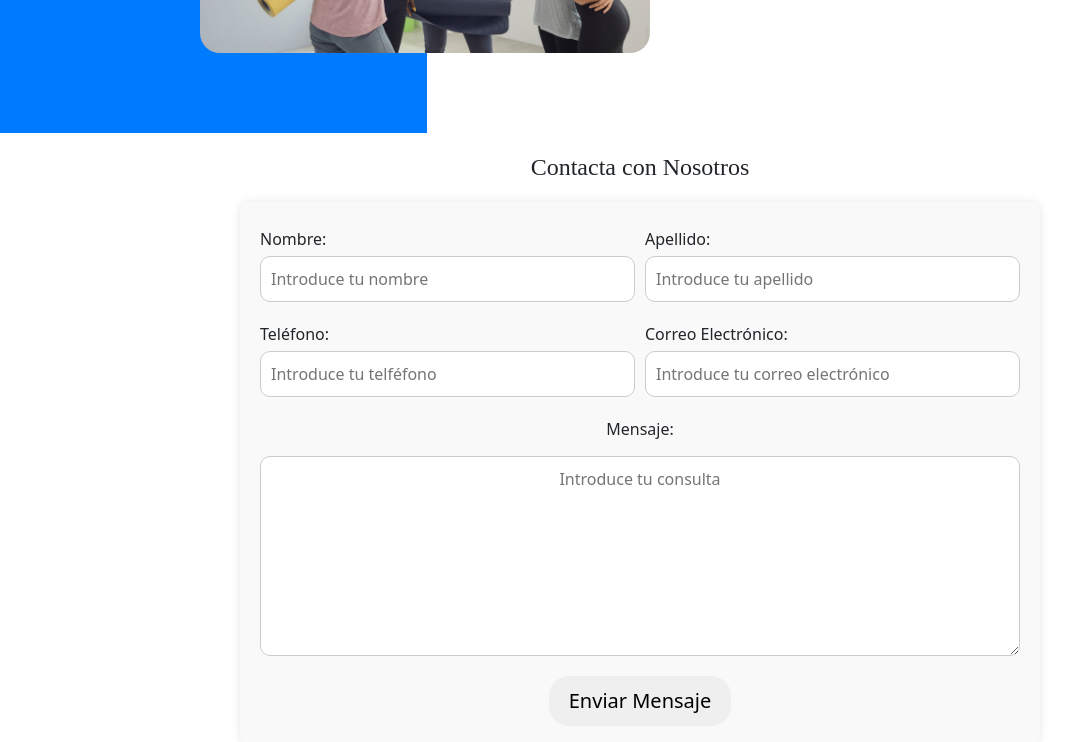
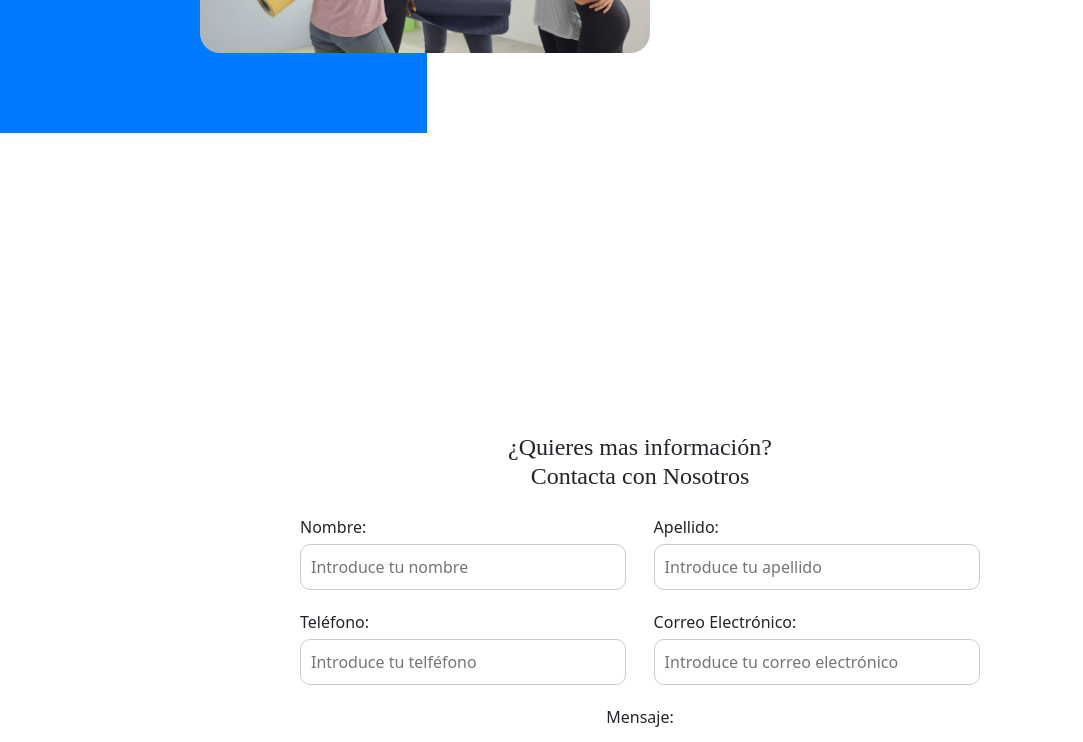
Before and after one commit to GabrielaRamos79/inner_visual_final_project, a React (Vite) app in the folder client/InnerVisual/: page / in a window 1280 px wide. Shown: the part 2540-3282 px from the top of the page, without its empty margins (0-1083 px from the left). Built offline with nearby package versions, Linux system fonts and the light colour scheme.

Commit message:
style Jobs and Contact

```diff
--- a/client/InnerVisual/src/components/contact/Contact.jsx
+++ b/client/InnerVisual/src/components/contact/Contact.jsx
@@ -5,25 +5,19 @@ const Contact = () => {
   const [email, setEmail] = useState('');
   const [emailTouched, setEmailTouched] = useState(false);
   const [emailError, setEmailError] = useState('');
-
   const [name, setName] = useState('');
   const [nameTouched, setNameTouched] = useState(false);
   const [nameError, setNameError] = useState('');
-
   const [surname, setSurname] = useState('');
   const [surnameTouched, setSurnameTouched] = useState(false);
   const [surnameError, setSurnameError] = useState('');
-
   const [telephone, setTelephone] = useState('');
   const [telephoneTouched, setTelephoneTouched] = useState(false);
   const [telephoneError, setTelephoneError] = useState('');
-
   const [message, setMessage] = useState('');
   const [messageTouched, setMessageTouched] = useState(false);
   const [messageError, setMessageError] = useState('');
-
   const [showAlert, setShowAlert] = useState(false);
-
   const [missingFields, setMissingFields] = useState([]);
 
   const handleSubmit = async (e) => {
@@ -46,6 +40,7 @@ const Contact = () => {
 
     if (missing.length > 0) {
       setMissingFields(missing);
+      alert('Hay campos vacios. Por favor, completa todos los campos son obligatorios.');
       return;
     }
 
@@ -64,6 +59,7 @@ const Contact = () => {
     setMessageError('');
   };
 
+
   const handleCloseAlert = () => {
     setShowAlert(false);
   };
@@ -71,18 +67,23 @@ const Contact = () => {
   return (
     <>
       <div className='jobs-container-contact-with-us'>
-        <h2 className='titleJobs'>Contacta con Nosotros</h2>
-        <div className='jobs-section-contact-with-us'>
+
+        <h2 className='titleJobs'>¿Quieres mas información? <br></br>Contacta con Nosotros</h2>
+        <br></br>
+
         <form onSubmit={handleSubmit}>
+
             <div className="contact-form-contact-with-us">
-              <div className='input-group-row'>
-                <div className='input-group-name-contact-with-us'>
+
+                  <div className="input-group-contact-row">
+
+                    <div className="input-group-name-contact-with-us">
                       <label htmlFor="name-contact-with-us">Nombre:</label>
                       <input
                         type="text"
                         id="name-contact-with-us"
                         value={name}
-                      placeholder='Introduce tu nombre'
+                        placeholder="Introduce tu nombre"
                         onChange={(e) => setName(e.target.value)}
                         onBlur={() => {
                           setNameTouched(true);
@@ -90,18 +91,18 @@ const Contact = () => {
                             setNameError();
                           }
                         }}
-                      className={`input-field ${nameError && nameTouched? 'error' : ''}`}
+                        className={`input-field ${nameError && nameTouched ? 'error' : ''}`}
                       />
                       {nameError && <p>{nameError}</p>}
                     </div>
 
-                  <div className='input-group-surname-contact-with-us'>
+                    <div className="input-group-surname-contact-with-us">
                       <label htmlFor="surname-contact-with-us">Apellido:</label>
                       <input
                         type="text"
                         id="surname-contact-with-us"
                         value={surname}
-                      placeholder='Introduce tu apellido'
+                        placeholder="Introduce tu apellido"
                         onChange={(e) => setSurname(e.target.value)}
                         onBlur={() => {
                           setSurnameTouched(true);
@@ -109,39 +110,41 @@ const Contact = () => {
                             setSurnameError();
                           }
                         }}
-                      className={`input-field ${surnameError && surnameTouched? 'error' : ''}`}
+                        className={`input-field ${surnameError && surnameTouched ? 'error' : ''}`}
                       />
                       {surnameError && <p>{surnameError}</p>}
                     </div>
+
                   </div>
-             <div className='input-group-row'>
-                  <div className='input-group-telephone-contact-with-us'>
+
+                  <div className="input-group-contact-row">
+
+                    <div className="input-group-telephone-contact-with-us">
                       <label htmlFor="telephone-contact-with-us">Teléfono:</label>
                       <input
                         type="tel"
                         id="telephone-contact-with-us"
                         value={telephone}
-                      placeholder='Introduce tu telféfono'
+                        placeholder="Introduce tu telféfono"
                         onChange={(e) => setTelephone(e.target.value)}
-                      onBlur={() =>{
+                        onBlur={() => {
                           setTelephoneTouched(true);
                           if (!telephone.trim()) {
                             setTelephoneError();
                           }
-                      } }
-
-                      className={`input-field ${telephoneError && telephoneTouched? 'error' : ''}`}
+                        }}
+                        className={`input-field ${telephoneError && telephoneTouched ? 'error' : ''}`}
                       />
                       {telephoneError && <p>{telephoneError}</p>}
                     </div>
 
-                  <div className='input-group-email-contact-with-us'>
+                    <div className="input-group-email-contact-with-us">
                       <label htmlFor="email-contact-with-us">Correo Electrónico:</label>
                       <input
                         type="email"
                         id="email-contact-with-us"
                         value={email}
-                      placeholder='Introduce tu correo electrónico'
+                        placeholder="Introduce tu correo electrónico"
                         onChange={(e) => setEmail(e.target.value)}
                         onBlur={() => {
                           setEmailTouched(true);
@@ -153,14 +156,15 @@ const Contact = () => {
                       />
                       {emailError && <p>{emailError}</p>}
                     </div>
+
                   </div>
 
-              <div className='input-group-message-contact-with-us'>
+                  <div className="input-group-message-contact-with-us">
                     <label htmlFor="message-contact-with-us">Mensaje:</label>
                     <textarea
                       id="message-contact-with-us"
                       value={message}
-                  placeholder='Introduce tu consulta'
+                      placeholder="Introduce tu consulta"
                       onChange={(e) => setMessage(e.target.value)}
                       onBlur={() => {
                         setMessageTouched(true);
@@ -186,7 +190,6 @@ const Contact = () => {
             </div>
           )}
         </div>
-      </div>
       </>
   );
 };
--- a/client/InnerVisual/src/components/contact/contact.css
+++ b/client/InnerVisual/src/components/contact/contact.css
@@ -1,17 +1,6 @@
-/* Estilos Comunes para Inputs y Textareas */
-.input-field,
-.textarea-field {
-  width: 100%;
-  padding: 10px;
-  margin-bottom: 10px;
-  border: 1px solid #ccc;
-  border-radius: 10px;
-  box-sizing: border-box;
-}
-
 .jobs-container-contact-with-us {
   text-align: center;
-  padding: 20px;
+  padding: 300px;
 }
 
 .titleJobs {
@@ -32,7 +21,6 @@
   background-color: #f9f9f9;
   border-radius: 10px;
   box-shadow: 0 0 10px rgba(0, 0, 0, 0.1);
-
 }
 
 .jobs-section-contact-with-us form {
@@ -53,58 +41,56 @@
   width: 100%;
 }
 
-.input-group-row {
+.input-group-contact-row {
   display: flex;
   flex-direction: row;
   justify-content: space-between;
   width: 100%;
 }
 
-.input-group-row .input-group-name-contact-with-us,
-.input-group-row .input-group-surname-contact-with-us,
-.input-group-row .input-group-telephone-contact-with-us,
-.input-group-row .input-group-email-contact-with-us {
-  width: calc(50% - 5px);
+.input-group-contact-row .input-group-name-contact-with-us,
+.input-group-contact-row .input-group-surname-contact-with-us,
+.input-group-contact-row .input-group-telephone-contact-with-us,
+.input-group-contact-row .input-group-email-contact-with-us {
   display: flex;
   flex-direction: column;
+  width: 48%;
 }
 
-.input-group-row .input-group-name-contact-with-us input,
-.input-group-row .input-group-surname-contact-with-us input,
-.input-group-row .input-group-telephone-contact-with-us input,
-.input-group-row .input-group-email-contact-with-us input {
-  margin-top: 5px;
+.input-group-name-contact-with-us {
+  align-items: flex-start;
 }
 
-.input-group-row .input-group-name-contact-with-us label,
-.input-group-row .input-group-surname-contact-with-us label {
-  align-self: flex-start; /* Alinea las etiquetas a la izquierda */
-  margin-top: 5px; /* Espacio entre la etiqueta y el input */
-}
-
-.input-group-row .input-group-name-contact-with-us input,
-.input-group-row .input-group-surname-contact-with-us input {
-  width: 100%; /* Ajusta el ancho del input al 100% */
-  margin-top: 5px; /* Espacio entre el input y el siguiente elemento */
+.input-group-surname-contact-with-us {
+  align-items: flex-end;
 }
 
 .input-group-email-contact-with-us,
 .input-group-telephone-contact-with-us {
-  align-items: flex-start; /* Alinea los elementos a la izquierda */
+  align-items: flex-start;
 }
 
-.input-group-email-contact-with-us label,
-.input-group-telephone-contact-with-us label {
-  align-self: flex-start; /* Alinea las etiquetas a la izquierda */
+.input-group-email-contact-with-us {
+  margin-left: 2%;
 }
 
-.input-group-email-contact-with-us input,
-.input-group-telephone-contact-with-us input {
-  width: 100%; /* Ajusta el ancho del input al 100% */
+.input-group-name-contact-with-us label,
+.input-group-surname-contact-with-us label,
+.input-group-telephone-contact-with-us label,
+.input-group-email-contact-with-us label {
+  align-self: flex-start;
+  margin-bottom: 5px;
 }
 
+.input-field {
+  width: 100%;
+  padding: 10px;
+  margin-bottom: 10px;
+  border: 1px solid #ccc;
+  border-radius: 10px;
+  box-sizing: border-box;
+}
 
-/* Ajuste específico para Textareas */
 .textarea-field {
   resize: vertical;
   height: 200px;
@@ -118,13 +104,6 @@
   gap: 10px;
   justify-content: center;
   width: 100%;
-}
-
-.input-group-message-contact-with-us textarea {
-  width: 200%; /* Doble de ancho */
-  max-width: 100%;
-  text-align: center; /* Alineación del texto en el centro */
-  box-sizing: border-box;
 }
 
 .input-group-message-contact-with-us label {
@@ -159,11 +138,6 @@
   width: 80%;
   text-align: center;
   position: relative;
-}
-
-.jobs-container-contact-with-us {
-  text-align: center;
-  padding: 20px;
 }
 
 .close-btn-contact-with-us {
--- a/client/InnerVisual/src/components/jobs/jobs.css
+++ b/client/InnerVisual/src/components/jobs/jobs.css
@@ -1,23 +1,16 @@
-/* Estilos Comunes para Inputs y Textareas */
-.input-field,
-.textarea-field {
-  width: 100%;
-  padding: 10px;
-  margin-bottom: 10px;
-  border: 1px solid #ccc;
-  border-radius: 10px;
-  box-sizing: border-box;
+.jobs-container-contact-work-with-us {
+  text-align: center;
+  padding: 300px;
 }
 
-/* Ajuste específico para Textareas */
-.textarea-field {
-  resize: vertical;
-  height: 200px;
-  width: 100%;
+.titleJobs {
+  margin: 0;
+  font-size: 24px;
+  white-space: nowrap;
+  line-height: 1.2;
 }
 
-/* Estilos Específicos para el Contenedor de Jobs */
-.jobs-container-work-with-us {
+.jobs-section-contact-work-with-us {
   text-align: center;
   display: flex;
   flex-direction: column;
@@ -30,63 +23,97 @@
   box-shadow: 0 0 10px rgba(0, 0, 0, 0.1);
 }
 
-.titleJobs {
-
-  font-size: 24px;
-  margin-bottom: 20px;
-}
-
-.jobs-section-work-with-us {
-  width: 100%;
+.jobs-section-contact-work-with-us form {
   display: flex;
   flex-direction: column;
   align-items: center;
+  gap: 10px;
+  justify-content: center;
+  width: 100%;
 }
 
-.jobs-section-work-with-us form {
-  width: 100%;
+.contact-form-contact-work-with-us {
   display: flex;
   flex-direction: column;
   align-items: center;
-
-}
-
-.contact-form-work-with-us {
-  width: 100%;
-  display: flex;
-  flex-direction: column;
   gap: 10px;
-
-}
-
-.jobs-container-work-with-us label {
-  font-weight: bold;
-  margin-bottom: 5px;
-  display: inline-block;
-}
-
-.input-group-email-work-with-us,
-.input-group-name-work-with-us,
-.input-group-surname-work-with-us,
-.input-group-telephone-work-with-us,
-.input-group-message-work-with-us  {
-
-  width: 100%;
-
-}
-
-.input-group-message-work-with-us {
+  justify-content: center;
   width: 100%;
 }
 
-.input-group-email-work-with-us .half-width,
-.input-group-name-work-with-us .half-width,
-.input-group-surname-work-with-us .half-width,
-.input-group-telephone-work-with-us .half-width {
+.input-group-name-contact-work-with-us-row,
+.input-group-contact-work-row {
+  display: flex;
+  flex-direction: row;
+  justify-content: space-between;
   width: 100%;
 }
 
-.submit-button-wrapper-work-with-us {
+.input-group-name-contact-work-with-us,
+.input-group-surname-contact-work-with-us,
+.input-group-telephone-contact-work-with-us,
+.input-group-email-contact-work-with-us {
+  display: flex;
+  flex-direction: column;
+  width: 48%;
+}
+
+.input-group-name-contact-work-with-us {
+  align-items: flex-start;
+}
+
+.input-group-surname-contact-work-with-us {
+  align-items: flex-end;
+}
+
+.input-group-email-contact-work-with-us,
+.input-group-telephone-contact-work-with-us {
+  align-items: flex-start;
+}
+
+.input-group-email-contact-work-with-us {
+  margin-left: 2%;
+}
+
+.input-group-name-contact-work-with-us label,
+.input-group-surname-contact-work-with-us label,
+.input-group-telephone-contact-work-with-us label,
+.input-group-email-contact-work-with-us label {
+  align-self: flex-start;
+  margin-bottom: 5px;
+}
+
+.input-field {
+  width: 100%;
+  padding: 10px;
+  margin-bottom: 10px;
+  border: 1px solid #ccc;
+  border-radius: 10px;
+  box-sizing: border-box;
+}
+
+.textarea-field {
+  resize: vertical;
+  height: 200px;
+  width: 100%;
+}
+
+.input-group-message-contact-work-with-us {
+  display: flex;
+  flex-direction: column;
+  align-items: center;
+  gap: 10px;
+  justify-content: center;
+  width: 100%;
+}
+
+.input-group-message-contact-work-with-us label {
+  align-self: flex-start;
+  width: 100%;
+  margin-bottom: 5px;
+}
+
+.submit-button-wrapper-contact-work-with-us {
   display: flex;
   justify-content: center;
   width: 100%;
@@ -100,61 +127,51 @@
   cursor: pointer;
   font-size: 20px;
   text-align: center;
-
-}
-
-.submit-button-contact-work-with-us:hover {
-  background-color: darkgray;
-  color: white;
+  margin: 0 auto;
 }
 
 .alert {
-  margin-top: 20px;
-  padding: 10px;
-  background-color: #4caf50;
+  padding: 20px;
+  background-color: #f44336;
   color: white;
-  border-radius: 5px;
-  display: flex;
-  justify-content: space-between;
-  align-items: center;
+  margin-bottom: 15px;
+  border-radius: 4px;
   width: 80%;
+  text-align: center;
+  position: relative;
 }
 
-.close-btn-work-with-us {
+.close-btn-contact-work-with-us {
+  position: absolute;
+  top: 10px;
+  right: 10px;
+  color: white;
+  font-size: 20px;
   cursor: pointer;
-  font-weight: bold;
-}
-.error {
-  border: 1px solid red;
 }
 
-/* Media Queries para Responsividad */
 @media (max-width: 768px) {
-  .jobs-container-work-with-us {
+  .jobs-section-contact-work-with-us {
     padding: 10px;
   }
 
+  .contact-form-contact-work-with-us {
+    width: 100%;
+  }
+
   .titleJobs {
-    font-size: 20px;
+    font-size: 18px;
   }
 
   .submit-button-contact-work-with-us {
-    font-size: 18px;
+    font-size: 16px;
     padding: 8px 16px;
-  }
-
-  .alert {
-    width: 90%;
   }
 }
 
 @media (max-width: 480px) {
-  .jobs-container-work-with-us {
-    padding: 5px;
-  }
-
   .titleJobs {
-    font-size: 18px;
+    font-size: 16px;
   }
 
   .input-field,
@@ -163,12 +180,12 @@
   }
 
   .submit-button-contact-work-with-us {
-    font-size: 16px;
+    font-size: 14px;
     padding: 6px 12px;
   }
 
   .alert {
-    width: 100%;
-    padding: 8px;
+    width: 90%;
+    padding: 10px;
   }
 }
```
Also changed, not shown: client/InnerVisual/src/components/jobs/Jobs.jsx (+119 -85 lines). Lines whose indentation alone changed are shown as unchanged.
